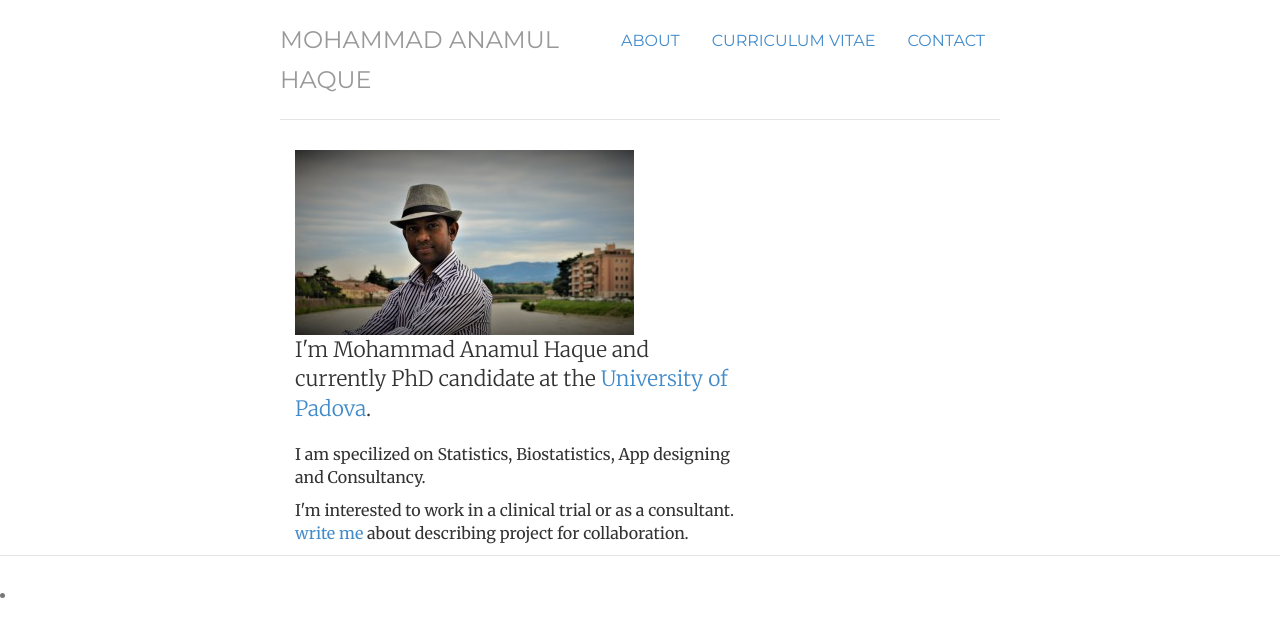
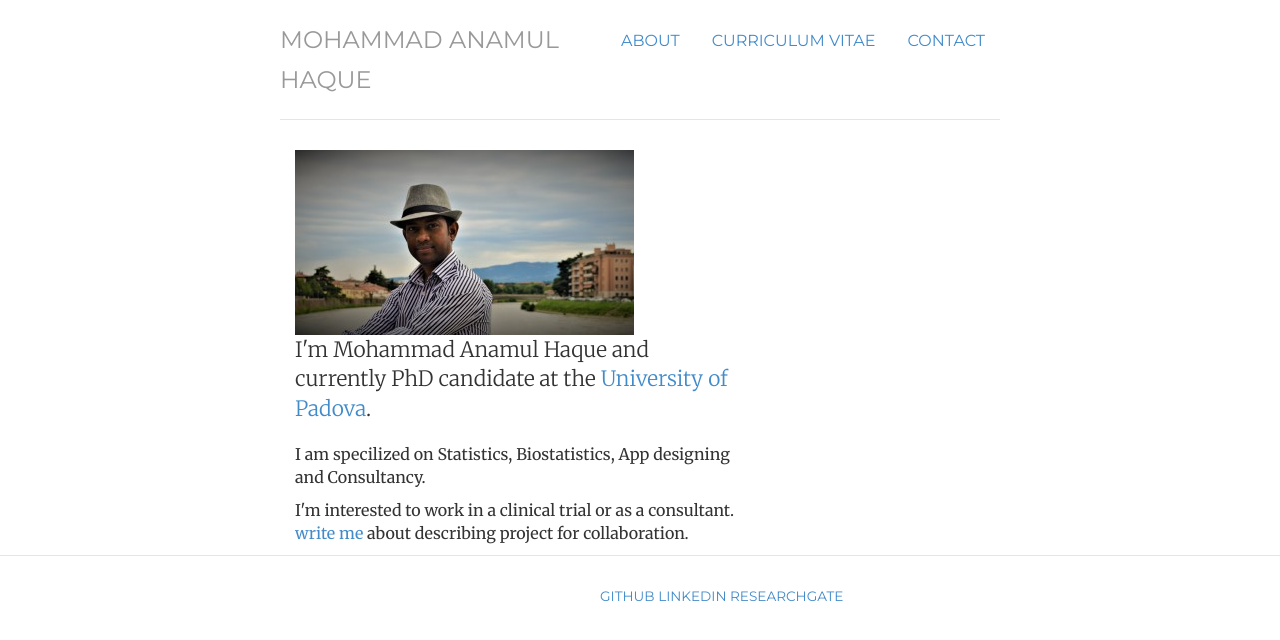
Before and after one commit to haquemdanamul/haquemdanamul, a Jekyll site: the page built from index.html, in a window 1280 px wide. Shown: the top 640 px of the page. Built offline with Jekyll 4.4.1, drawn with Linux system fonts in a browser that asks for light colours; nearby versions of some CDN libraries; library files that are not in the unit come from our copies.

Commit message:
Update footer.html

```diff
--- a/_includes/footer.html
+++ b/_includes/footer.html
@@ -4,20 +4,7 @@
 	<p><small></small></p>
 	</div>
 	<div class="col-sm-8" role="navigation">
-
-		{%- if site.facebook_username -%}
-          <li>
-            <a target="_blank" href="https://www.facebook.com/{{ site.facebook_username| cgi_escape | escape }}" class="button button--sacnite button--round-l">
-              <i class="fa fa-facebook" title="Facebook link"></i>
-            </a>
-          </li>
-        {%- endif -%}
-		{%- if site.website -%}
-        <p>
-          Web: {% include a.html href=site.website %}{{ site.website | escape }}</a>
-        </p>
-      {%- endif -%}
-
+	<p class="nav nav-pills pull-right"><small><a href="/follow" title="VISIT ME">GitHub LinkedIn Researchgate</a></small></p>
 	</div>
 	</div>
-</div>
+</div> <!-- /footer -->
```
